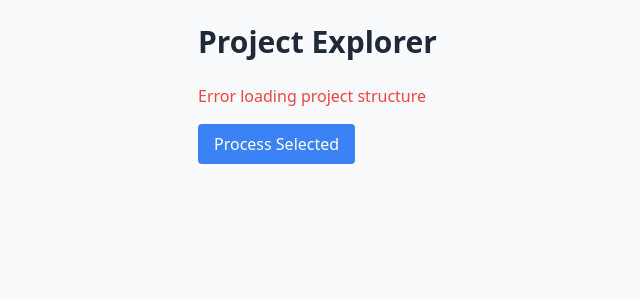
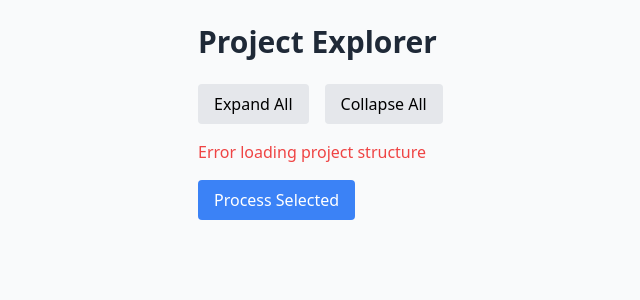
Before and after one commit to juancarlosmaggi/Context-Creator, a FastAPI app: template templates/index.html in a window 1280 px wide. Shown: the top 300 px of the page, without its empty margins (18-658 px from the left). Run offline with FastAPI, Linux system fonts and the light colour scheme; the template is opened without the code that fills it, so the values that code supplies are empty; some libraries are stand-ins or nearby versions.

Commit message:
Add expand/collapse functionality for project structure in index.html

```diff
--- a/templates/index.html
+++ b/templates/index.html
@@ -16,6 +16,10 @@
 <body class="bg-gray-50 min-h-screen">
     <div class="max-w-4xl mx-auto p-6">
         <h1 class="text-3xl font-bold text-gray-800 mb-6">Project Explorer</h1>
+        <div class="flex space-x-4 mb-4">
+            <button id="expand-all" class="px-4 py-2 bg-gray-200 rounded hover:bg-gray-300">Expand All</button>
+            <button id="collapse-all" class="px-4 py-2 bg-gray-200 rounded hover:bg-gray-300">Collapse All</button>
+        </div>
         <form id="process-form" action="/process/" method="post">
             <ul id="project-structure" class="space-y-2"></ul>
             <button type="submit" class="mt-4 px-4 py-2 bg-blue-500 text-white rounded hover:bg-blue-600">Process
@@ -26,7 +30,7 @@
         let projectStructure;
         const selectedPaths = new Set();
 
-        // Fetch project structure from the backend
+        // Fetch project structure
         fetch('/api/project-structure')
             .then(response => {
                 if (!response.ok) throw new Error('Failed to fetch structure');
@@ -124,6 +128,26 @@
             });
         }
 
+        // Expand all folders
+        document.getElementById('expand-all').addEventListener('click', () => {
+            document.querySelectorAll('.toggle').forEach(button => {
+                const childUl = button.closest('li').querySelector('ul');
+                if (childUl && childUl.classList.contains('hidden')) {
+                    button.click();
+                }
+            });
+        });
+
+        // Collapse all folders
+        document.getElementById('collapse-all').addEventListener('click', () => {
+            document.querySelectorAll('.toggle').forEach(button => {
+                const childUl = button.closest('li').querySelector('ul');
+                if (childUl && !childUl.classList.contains('hidden')) {
+                    button.click();
+                }
+            });
+        });
+
         // Handle checkbox changes
         function handleCheckboxChange(checkbox) {
             const path = checkbox.value;
@@ -172,7 +196,7 @@
             }
         }
 
-        // Update checkbox states for all rendered checkboxes
+        // Update checkbox states
         function updateCheckboxStates() {
             document.querySelectorAll('input[type="checkbox"][name="selected_paths"]').forEach(cb => {
                 const path = cb.value;
```
